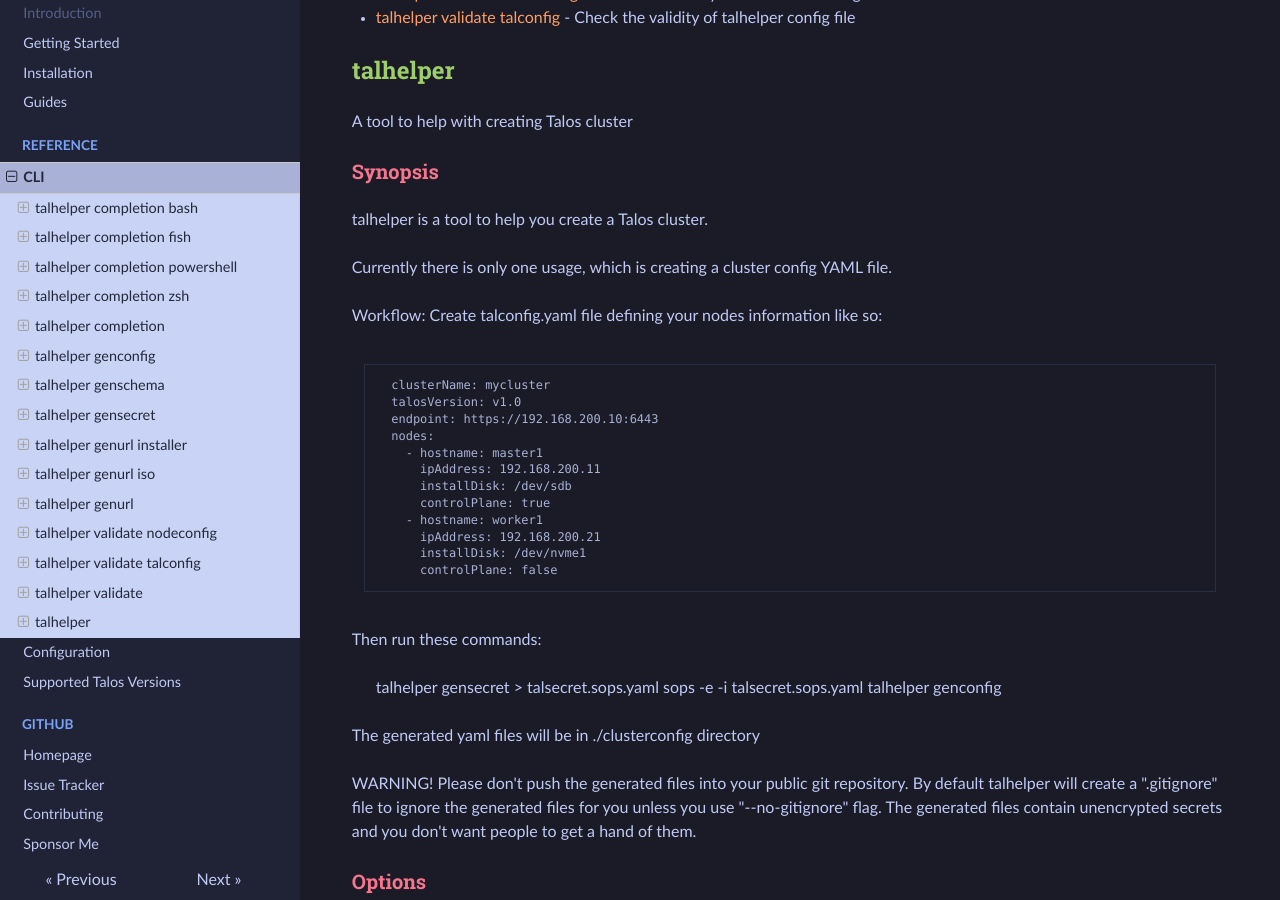
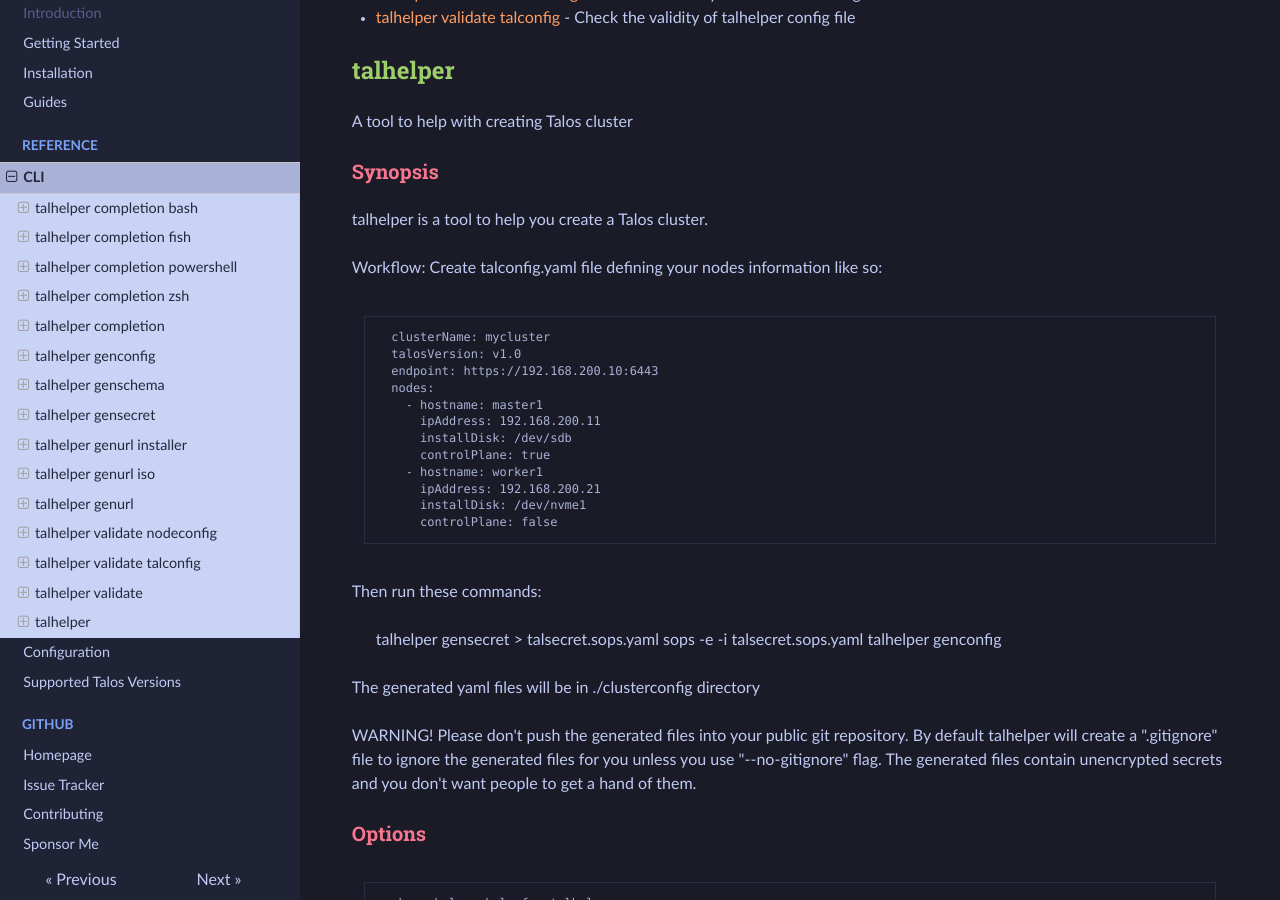
Before and after one commit to budimanjojo/talhelper, an MkDocs documentation site: the page built from docs/docs/reference/cli.md, in a window 1280 px wide and 900 px high, scrolled down 8795 px. Built offline with MkDocs 1.6.1, drawn with Linux system fonts in a browser that asks for light colours.

Commit message:
docs: update CLI reference documentation (#205)
Co-authored-by: budimanjojo-bot <111944664+budimanjojo-bot[bot]@users.noreply.github.com>

```diff
--- a/docs/docs/reference/cli.md
+++ b/docs/docs/reference/cli.md
@@ -365,8 +365,6 @@ A tool to help with creating Talos cluster
 
 talhelper is a tool to help you create a Talos cluster.
 
-Currently there is only one usage, which is creating a cluster config YAML file.
-
 Workflow:
   Create talconfig.yaml file defining your nodes information like so:
 
```
